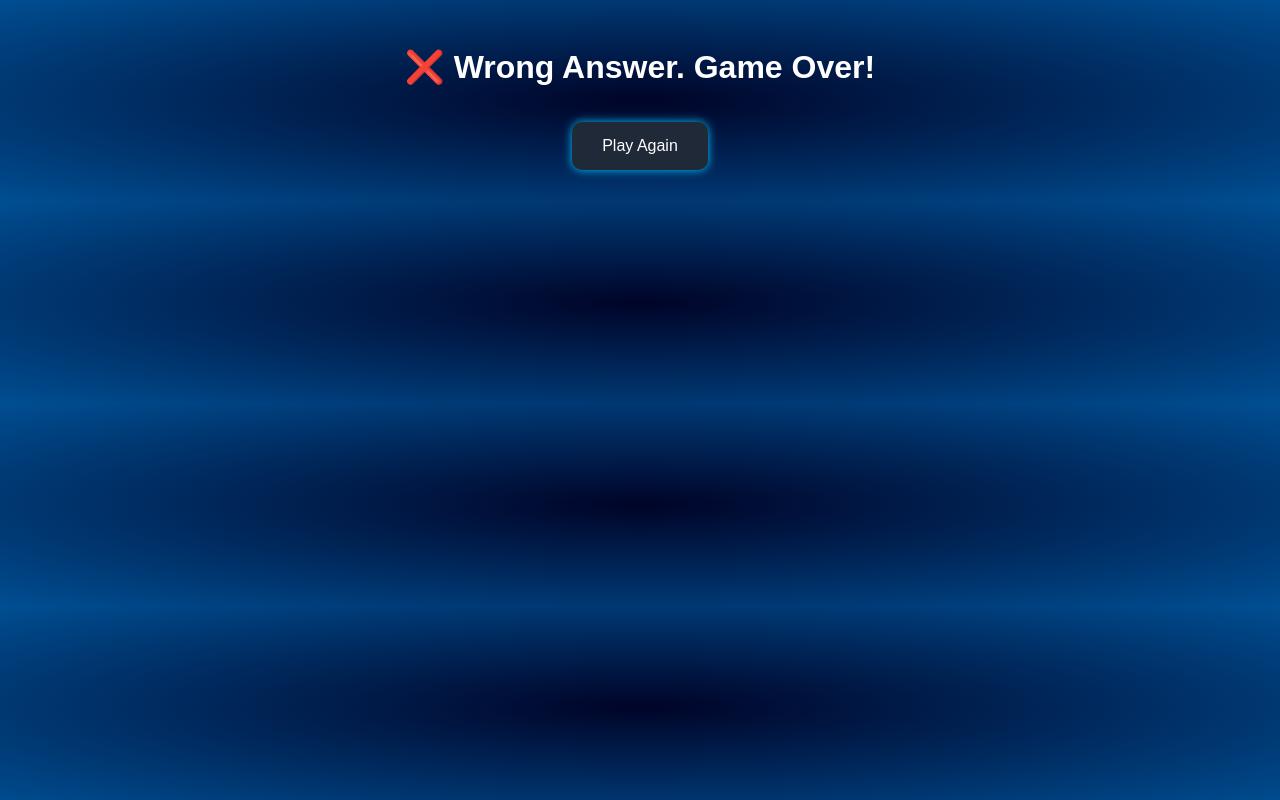
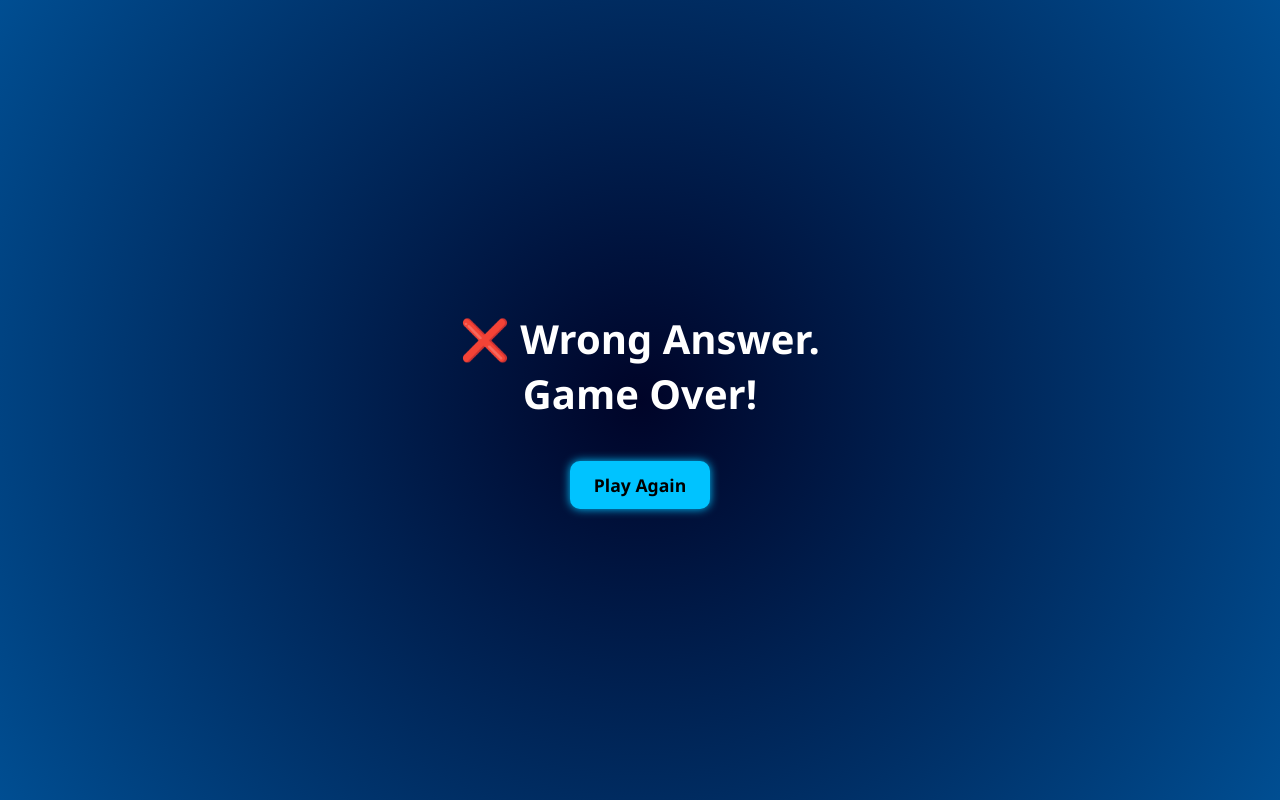
Before and after one commit to Nathanchukss/WWM, a PHP site: page /result.php in a window 1280 px wide. Run offline with PHP 8.4, Linux system fonts and the light colour scheme.

Commit message:
Update to the Result page

```diff
--- a/result.php
+++ b/result.php
@@ -4,29 +4,109 @@ $win = $_GET['win'] ?? 'false';
 
 session_start();
 session_destroy();
-
-$message = ($win === 'true')
-  ? "🎉 Congratulations, Millionaire!"
-  : (($reason === 'timeout')
-      ? "⏱ Time’s up! Game over."
-      : "❌ Wrong Answer. Game Over!");
 ?>
 <!DOCTYPE html>
 <html>
 <head>
+  <meta charset="UTF-8">
   <title>Game Result</title>
   <link rel="stylesheet" href="css/style.css">
+  <style>
+    body {
+      background: radial-gradient(circle, #000428, #004e92);
+      color: white;
+      font-family: 'Segoe UI', sans-serif;
+      display: flex;
+      justify-content: center;
+      align-items: center;
+      height: 100vh;
+      flex-direction: column;
+      text-align: center;
+      overflow: hidden;
+    }
+
+    h1 {
+      font-size: 2.5em;
+      margin-bottom: 20px;
+    }
+
+    .start-button {
+      display: inline-block;
+      text-align: center;
+      padding: 12px 24px;
+      background-color: #00c3ff;
+      color: #000;
+      border-radius: 10px;
+      text-decoration: none;
+      font-size: 1.1em;
+      font-weight: bold;
+      box-shadow: 0 0 10px #00c3ff;
+      transition: 0.3s ease-in-out;
+    }
+
+    .start-button:hover {
+      background-color: #00e6ff;
+      transform: scale(1.05);
+    }
+
+    /* 🎉 Confetti styles */
+    .confetti-container {
+      position: fixed;
+      top: 0;
+      left: 0;
+      width: 100%;
+      height: 100%;
+      pointer-events: none;
+      overflow: hidden;
+      z-index: 999;
+    }
+
+    .confetti {
+      position: absolute;
+      top: -20px;
+      font-size: 24px;
+      animation: fall 3s linear infinite;
+      left: calc(100% * var(--x));
+      animation-delay: calc(var(--x) * 2s);
+    }
+
+    @keyframes fall {
+      to {
+        transform: translateY(100vh) rotate(720deg);
+      }
+    }
+  </style>
 </head>
-<body>
+<body class="<?= $reason === 'timeout' ? 'fade-out' : '' ?>">
 
   <!-- 🔊 Sound for result -->
   <audio autoplay>
     <source src="assets/sounds/<?= $win === 'true' ? 'correct' : 'wrong' ?>.mp3" type="audio/mpeg">
   </audio>
 
-  <!-- 🎉 Display message -->
+  <!-- 🎉 Confetti if win -->
+  <?php if ($win === 'true'): ?>
+    <div class="confetti-container">
+      <?php for ($i = 0; $i < 50; $i++): ?>
+        <div class="confetti" style="--x: <?= rand(0, 100) / 100 ?>;">🎉</div>
+      <?php endfor; ?>
+    </div>
+  <?php endif; ?>
+
+  <!-- 🧠 Message -->
   <div class="welcome-container">
-    <h1><?= $message ?></h1>
+    <h1>
+      <?php
+        if ($win === 'true') {
+          echo "🎉 Congratulations, Millionaire!";
+        } elseif ($reason === 'timeout') {
+          echo "⏱ Time’s up! Game over.";
+        } else {
+          echo "❌ Wrong Answer. Game Over!";
+        }
+      ?>
+    </h1>
+
     <a href="index.php" class="start-button">Play Again</a>
   </div>
 
```
